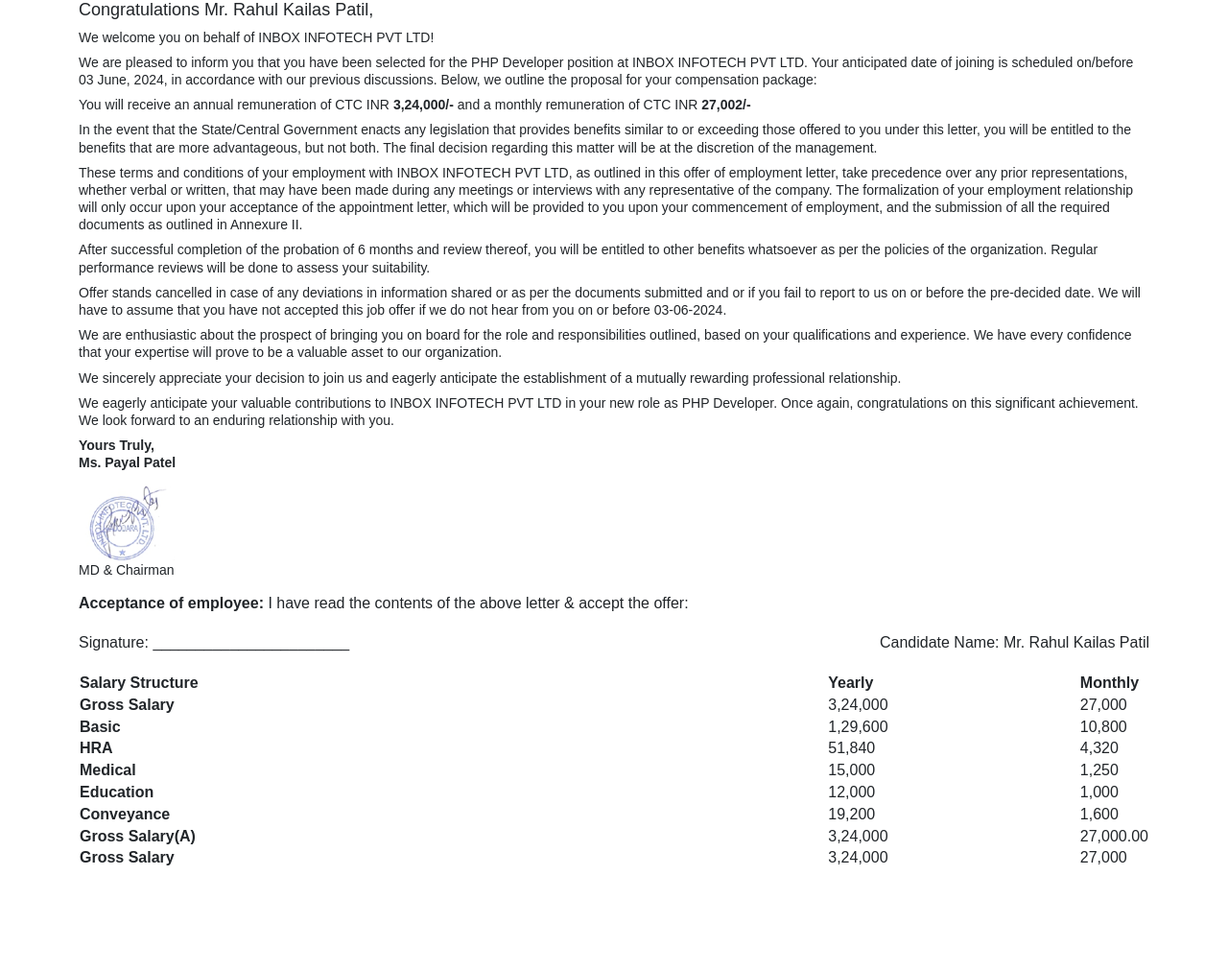
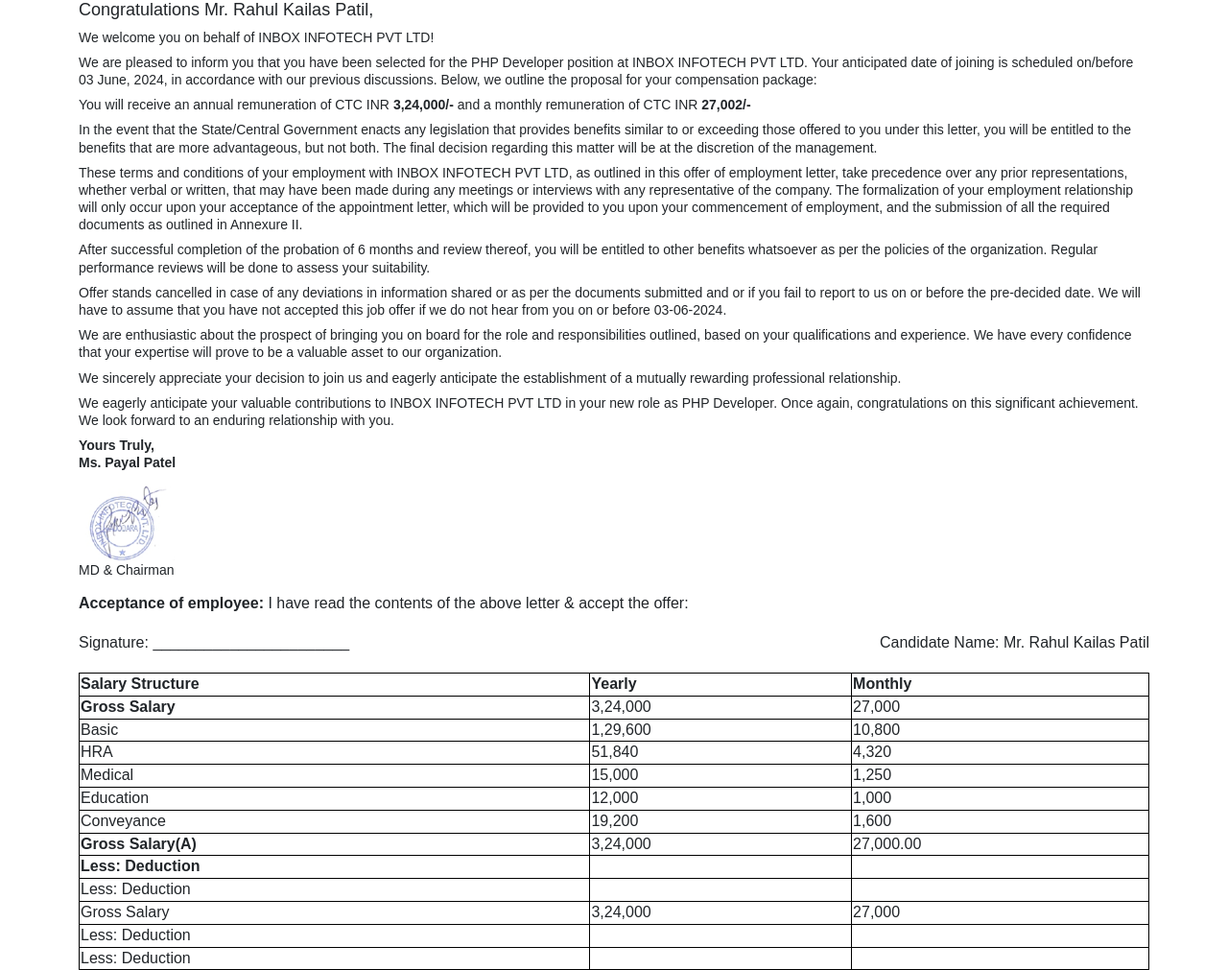
Before and after one commit to InboxTech/offer_latter, a plain HTML site: page index.html in a window 1280 px wide. Shown: the whole page at 96% size. Before the commit the page ends 906 px from the top, so only its background shows below. Drawn offline with nearby package versions, Linux system fonts and the light colour scheme.

Commit message:
indentation follow

```diff
--- a/index.html
+++ b/index.html
@@ -8,90 +8,7 @@
     <!-- Bootstrap CSS -->
     <link href="https://cdn.jsdelivr.net/npm/bootstrap@5.3.2/dist/css/bootstrap.min.css" rel="stylesheet"
         integrity="sha384-T3c6CoIi6uLrA9TneNEoa7RxnatzjcDSCmG1MXxSR1GAsXEV/Dwwykc2MPK8M2HN" crossorigin="anonymous" />
-    <style>
-        /* General Styles */
-        body {
-            font-family: Arial, sans-serif;
-            line-height: 1.3;
-            background-color: #fff;
-        }
-        .container {
-            width: 100%;
-            height: 100%;
-            margin: 0 auto;
-            /* padding: 13px; */
-            background-color: #fff;
-            page-break-before: always;
-        }
-        /* .header {
-            padding-bottom: 8px;
-            margin-bottom: 16px;
-        }
-        .header .row>div {
-            display: flex;
-            align-items: center;
-        }
-        .logo img {
-            width: 100px;
-        }
-        .header-text p {
-            margin: 0;
-            font-size: 14px;
-        } */
-        .content h2 {
-            font-size: 18px;
-            margin-bottom: 8px;
-        }
-        .content p {
-            margin-bottom: 8px;
-            font-size: 14px;
-        }
-        .sign {
-            width: 100px;
-        }
-        .signature-section {
-            margin-top: 15px;
-            margin-bottom: 15px;
-        }
-        .signature{
-            display: flex;
-            justify-content: space-between;
-        }
-        .signature p {
-            margin: 5px 0;
-        }
-        /* .footer {
-            text-align: center;
-            font-size: 14px;
-            padding-top: 8px;
-            margin-top: 16px;
-        } */
-        /* Print Styles */
-        @media print {
-            @page {
-                size: A4;
-                margin: 9mm !important;
-
-                /* Set margins for A4 */
-            }
-            .container {
-                width: 100%;
-                height: 100%;
-                margin: 0;
-                padding: 0;
-            }
-            body {
-                margin: 0;
-            }
-            /* .footer {
-                page-break-after: always;
-            } */
-            .signature-section {
-                page-break-before: avoid;
-                page-break-after: avoid;
-            }
-        }
-    </style>
+    <link href="public/css/style.css" rel="stylesheet" >
 </head>
 
 <body>
@@ -142,7 +59,7 @@
                 relationship with you.</p>
 
             <p><strong>Yours Truly,<br>Ms. Payal Patel</strong></p>
-            <img src="sign.png" alt="" class="sign">
+            <img src="public/images/sign.png" alt="" class="sign">
             <p class="mb-1">MD & Chairman</p>
         </div>
 
@@ -164,9 +81,9 @@
     <div class="container">
         <table>
             <thead>
-                <th class="w-75">Salary Structure</th>
-                <th class="w-25">Yearly</th>
-                <th class="w-25">Monthly</th>
+                <th>Salary Structure</th>
+                <th>Yearly</th>
+                <th>Monthly</th>
             </thead>
             <tr>
                 <td><strong>Gross Salary</strong></td>
@@ -174,27 +91,27 @@
                 <td>27,000</td>
             </tr>
             <tr>
-                <td><strong>Basic</strong></td>
+                <td>Basic</td>
                 <td>1,29,600</td>
                 <td>10,800</td>
             </tr>
             <tr>
-                <td><strong>HRA</strong></td>
+                <td>HRA</td>
                 <td>51,840</td>
                 <td>4,320</td>
             </tr>
             <tr>
-                <td><strong>Medical</strong></td>
+                <td>Medical</td>
                 <td>15,000</td>
                 <td>1,250</td>
             </tr>
             <tr>
-                <td><strong>Education</strong></td>
+                <td>Education</td>
                 <td>12,000</td>
                 <td>1,000</td>
             </tr>
             <tr>
-                <td><strong>Conveyance</strong></td>
+                <td>Conveyance</td>
                 <td>19,200</td>
                 <td>1,600</td>
             </tr>
@@ -204,10 +121,31 @@
                 <td>27,000.00</td>
             </tr>
             <tr>
-                <td><strong>Gross Salary</strong></td>
+                <td><strong>Less: Deduction</strong></td>
+                <td></td>
+                <td></td>
+            </tr>
+            <tr>
+                <td>Less: Deduction</td>
+                <td></td>
+                <td></td>
+            </tr>
+            <tr>
+                <td>Gross Salary</td>
                 <td>3,24,000</td>
                 <td>27,000</td>
             </tr>
+            <tr>
+                <td>Less: Deduction</td>
+                <td></td>
+                <td></td>
+            </tr>
+            <tr>
+                <td>Less: Deduction</td>
+                <td></td>
+                <td></td>
+            </tr>
+
         </table>
     </div>
 
--- /dev/null
+++ b/public/css/style.css
@@ -0,0 +1,100 @@
+/* General Styles */
+body {
+    font-family: Arial, sans-serif;
+    line-height: 1.3;
+    background-color: #fff;
+}
+.container {
+    width: 100%;
+    height: 100%;
+    margin: 0 auto;
+    /* padding: 13px; */
+    background-color: #fff;
+    page-break-before: always;
+}
+/* .header {
+    padding-bottom: 8px;
+    margin-bottom: 16px;
+}
+.header .row>div {
+    display: flex;
+    align-items: center;
+}
+.logo img {
+    width: 100px;
+}
+.header-text p {
+    margin: 0;
+    font-size: 14px;
+} */
+.content h2 {
+    font-size: 18px;
+    margin-bottom: 8px;
+}
+.content p {
+    margin-bottom: 8px;
+    font-size: 14px;
+}
+.sign {
+    width: 100px;
+}
+.signature-section {
+    margin-top: 15px;
+    margin-bottom: 15px;
+}
+.signature{
+    display: flex;
+    justify-content: space-between;
+}
+.signature p {
+    margin: 5px 0;
+}
+/* .footer {
+    text-align: center;
+    font-size: 14px;
+    padding-top: 8px;
+    margin-top: 16px;
+} */
+table{
+    width: 100%;
+    border: 1px solid #000;
+
+}
+th,td{
+    border: 1px solid #000;
+
+}
+thead:nth-child(1){
+    width: 80%;
+}
+thead:nth-child(2){
+    width: 10%;
+}
+thead:nth-child(3){
+    width: 10%;
+}
+/* Print Styles */
+@media print {
+    @page {
+        size: A4;
+        margin: 9mm !important;
+
+        /* Set margins for A4 */
+    }
+    .container {
+        width: 100%;
+        height: 100%;
+        margin: 0;
+        padding: 0;
+    }
+    body {
+        margin: 0;
+    }
+    /* .footer {
+        page-break-after: always;
+    } */
+    .signature-section {
+        page-break-before: avoid;
+        page-break-after: avoid;
+    }
+}
```
Also changed, not shown: public/images/sign.png (renamed from sign.png).
